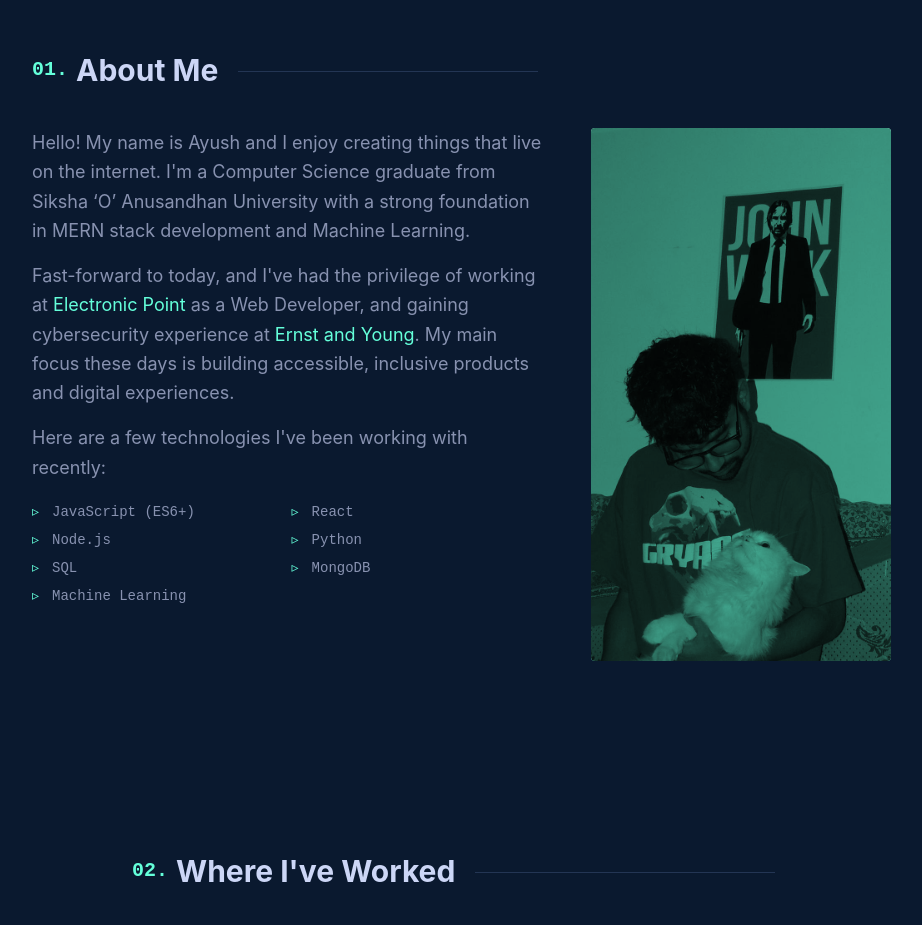
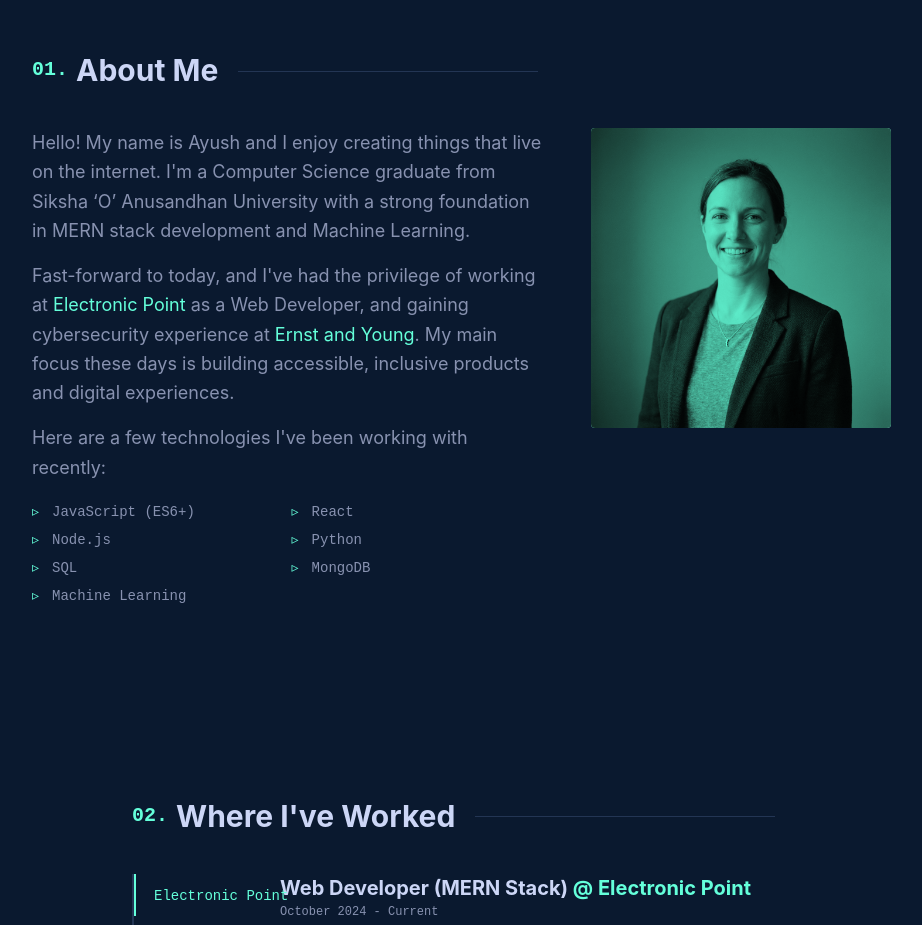
Before and after one commit to ayushsinha0804/Portfolio, a React (Create React App) app: page / in a window 1280 px wide. Shown: the part 940-1865 px from the top of the page, without its empty margins (158-1080 px from the left). Built offline with nearby package versions, Linux system fonts and the light colour scheme.

Commit message:
Fix profile photo format

```diff
--- a/src/components/sections/About.js
+++ b/src/components/sections/About.js
@@ -40,7 +40,7 @@ const About = () => {
 
                 <div className="relative group w-full max-w-[300px] mx-auto md:mx-0">
                     <div className="relative z-10 w-full h-auto bg-green rounded transition-all duration-300 group-hover:bg-transparent">
-                        <img src="/me.jpg" alt="Headshot" className="w-full h-auto rounded mix-blend-multiply grayscale hover:grayscale-0 transition-all duration-500" />
+                        <img src="/me.png" alt="Headshot" className="w-full h-auto rounded mix-blend-multiply grayscale hover:grayscale-0 transition-all duration-500" />
                     </div>
                     <div className="absolute top-5 left-5 w-full h-full border-2 border-green rounded -z-10 transition-all duration-300 group-hover:top-4 group-hover:left-4"></div>
                 </div>
```
Also changed, not shown: public/me.png (added).
